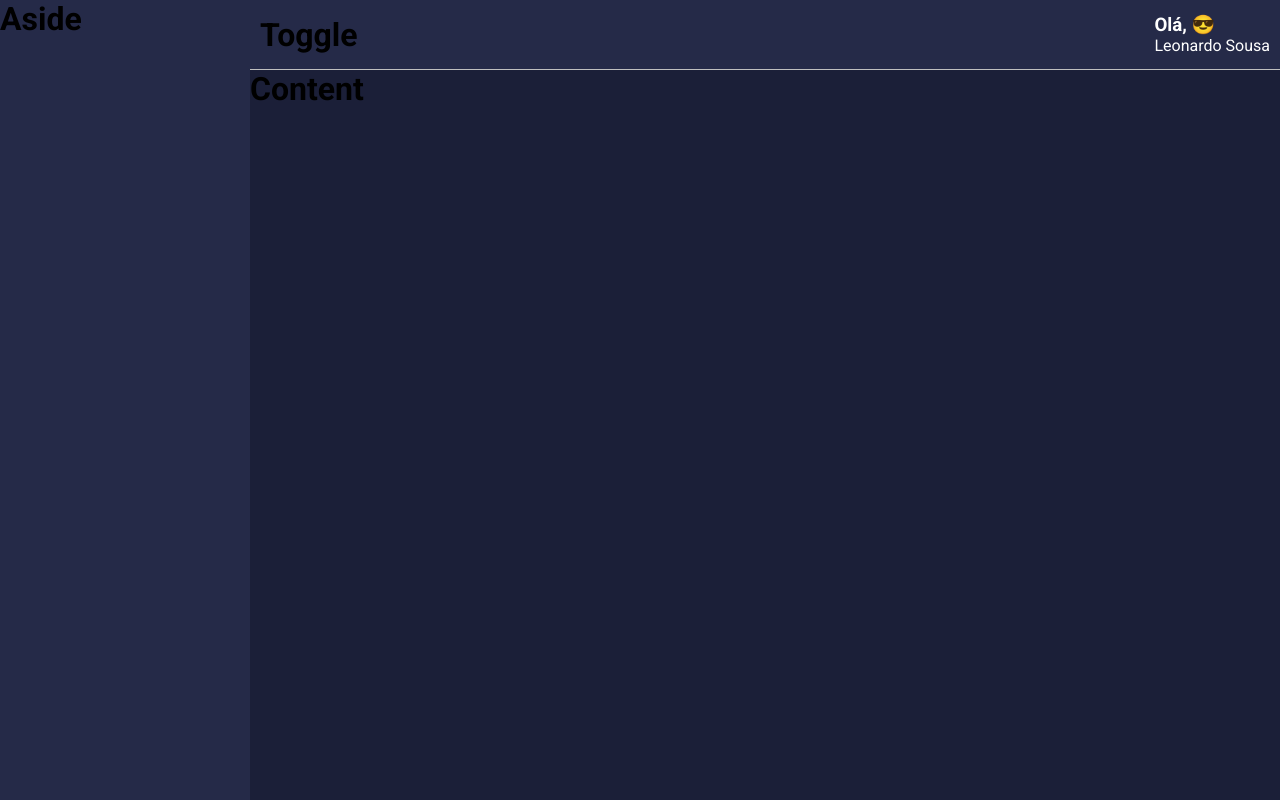
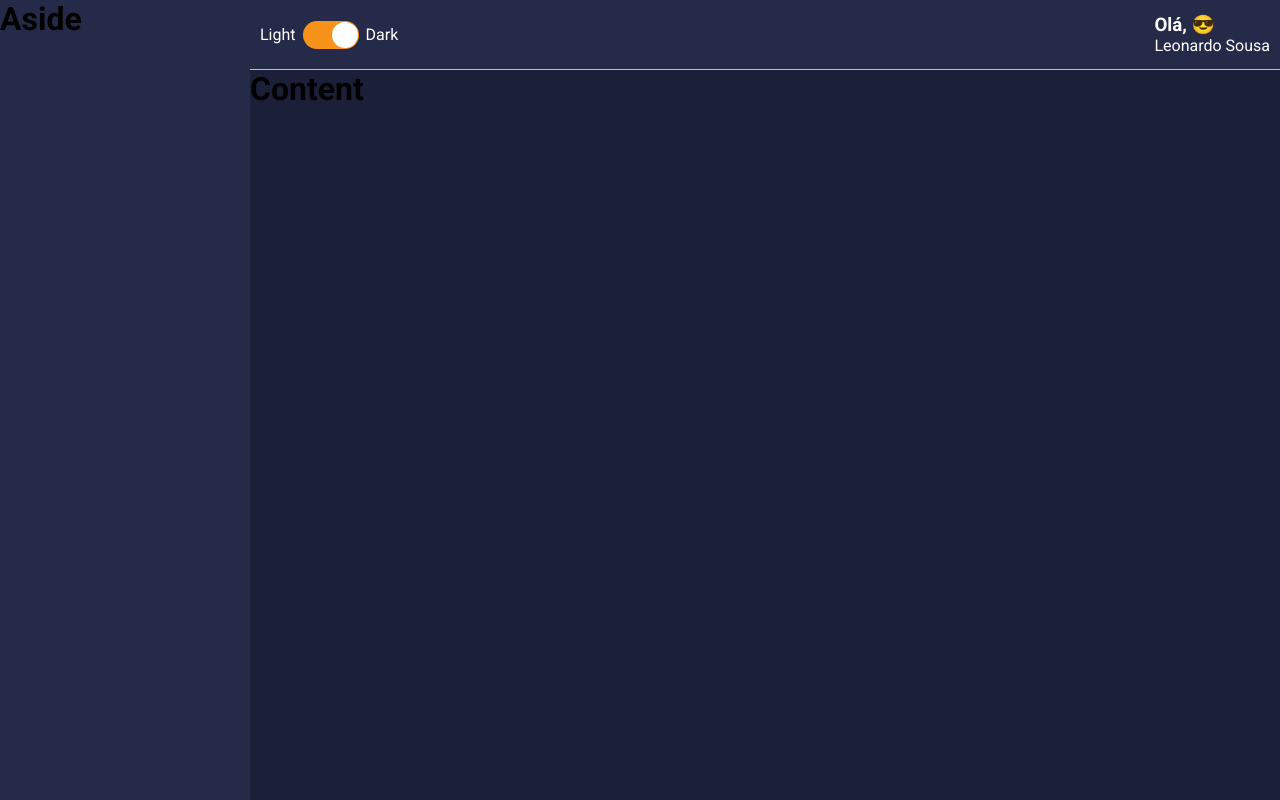
Before and after one commit to Kaedh/pig-wallet-dashboard, a React (Create React App) app: page /Transactions/1 in a window 1280 px wide. Built offline with nearby package versions, Linux system fonts and the light colour scheme.

Commit message:
:sparkles: Created theme toggle

```diff
--- a/src/components/MainHeader/index.tsx
+++ b/src/components/MainHeader/index.tsx
@@ -1,6 +1,7 @@
 import React, { useMemo } from 'react';
 
 import emojis from '../../utils/emojis';
+import Toggle from '../Toggle';
 
 import {
          Container,
@@ -18,7 +19,7 @@
 
     return (
         <Container>
-            <h1>Toggle</h1>
+            <Toggle />
 
             <Profile>
                 <Welcome>Olá, {emoji} </Welcome>
--- /dev/null
+++ b/src/components/Toggle/index.tsx
@@ -0,0 +1,23 @@
+import React from 'react';
+
+
+import {
+         Container,
+         ToggleLabel,
+         ToggleSelector
+       } from './style';
+
+
+const Toggle :React.FC = () => (
+    <Container>
+        <ToggleLabel>Light</ToggleLabel>
+        <ToggleSelector checked
+                uncheckedIcon={false}
+                checkedIcon={false}
+                onChange={() => console.log('mudou')}
+        />
+        <ToggleLabel>Dark</ToggleLabel>
+    </Container>
+);
+
+export default Toggle;
--- /dev/null
+++ b/src/components/Toggle/style.ts
@@ -0,0 +1,21 @@
+import styled from 'styled-components';
+import Switch, { ReactSwitchProps } from 'react-switch';
+
+export const Container = styled.div`
+    display: flex;
+    align-items: center;
+`;
+
+export const ToggleLabel = styled.span`
+    color: ${ props => props.theme.colors.white };
+`;
+
+export const ToggleSelector = styled(Switch).attrs<ReactSwitchProps>(
+    ({ theme }) => ({
+        onColor: theme.colors.info,
+        offColor: theme.colors.warnig
+    }))<ReactSwitchProps>`
+
+    margin: 0 7px;
+
+    `;
```
